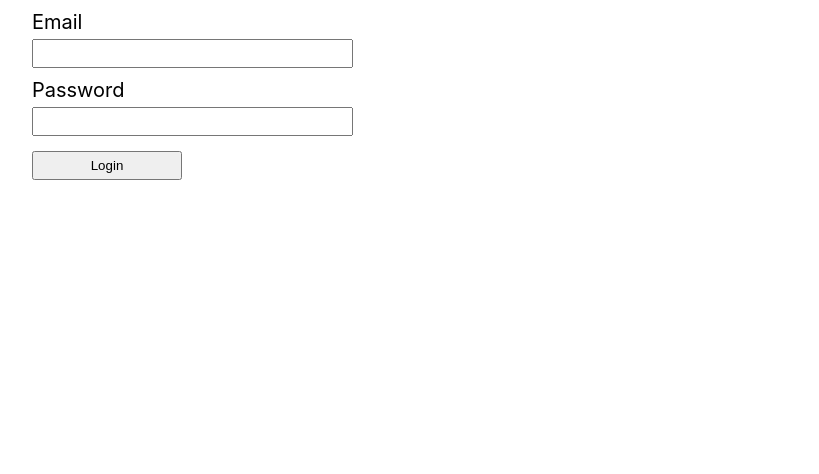
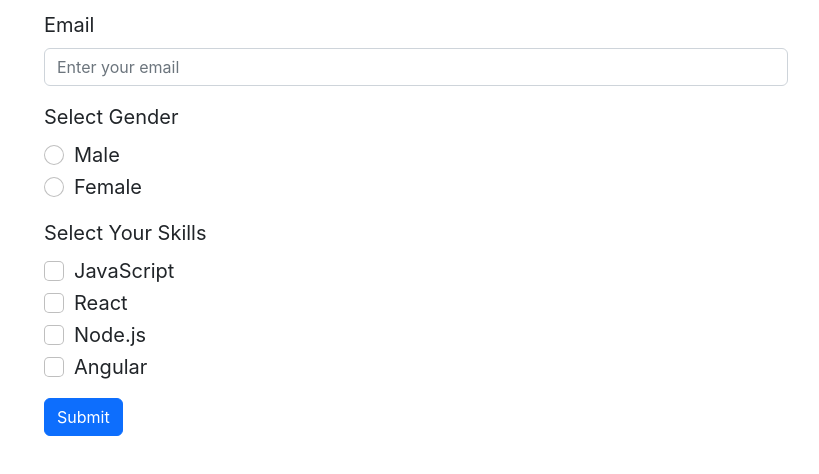
Before and after one commit to christianboyle/react-hook-form, a React (Vite) app: page / in a window 1280 px wide. Shown: the top 474 px of the page, without its empty margins (224-1043 px from the left). Built offline with nearby package versions, Linux system fonts and the light colour scheme.

Commit message:
add checkbox/radio bootstrap inputs

```diff
--- a/package.json
+++ b/package.json
@@ -9,7 +9,9 @@
     "preview": "vite preview"
   },
   "dependencies": {
+    "bootstrap": "^5.2.2",
     "react": "^18.2.0",
+    "react-bootstrap": "^2.5.0",
     "react-dom": "^18.2.0",
     "react-hook-form": "^7.38.0"
   },
--- a/src/App.jsx
+++ b/src/App.jsx
@@ -1,76 +1,89 @@
-import React, { useState } from 'react'
+import React from 'react'
+import { Button, Form } from 'react-bootstrap'
 import { useForm } from 'react-hook-form'
 import './styles.css'
 
 export default function App() {
-  const [successMsg, setSuccessMsg] = useState('')
   const {
     register,
     handleSubmit,
-    formState: { errors },
-    reset
+    formState: { errors }
   } = useForm()
 
   const onSubmit = (data) => {
     console.log(data)
-    setSuccessMsg('User registration is successful.')
-    reset()
   }
 
   return (
-    <div className='App'>
+    <div className='container'>
       <form onSubmit={handleSubmit(onSubmit)}>
-        {successMsg && <p className='success-msg'>{successMsg}</p>}
-        <div className='form-control'>
-          <label>Email</label>
-          <input
-            type='text'
-            name='email'
+        <Form.Group className='mb-3' controlId='email'>
+          <Form.Label>Email</Form.Label>
+          <Form.Control
+            type='email'
+            placeholder='Enter your email'
             {...register('email', {
-              required: 'Email is required.',
+              required: 'Please enter your email',
               pattern: {
                 value: /^[^@ ]+@[^@ ]+\.[^@ .]{2,}$/,
-                message: 'Email is not valid.'
+                message: 'Please enter a valid email'
               }
             })}
           />
           {errors.email && <p className='errorMsg'>{errors.email.message}</p>}
-        </div>
-        <div className='form-control'>
-          <label>Password</label>
-          <input
-            type='password'
-            name='password'
-            {...register('password', {
-              required: true,
-              validate: {
-                checkLength: (value) => value.length >= 6,
-                matchPattern: (value) =>
-                  /(?=.*\d)(?=.*[a-z])(?=.*[A-Z])(?!.*\s)(?=.*[!@#$*])/.test(
-                    value
-                  )
-              }
+        </Form.Group>
+        <Form.Group className='mb-3' controlId='gender'>
+          <Form.Label>Select Gender</Form.Label>
+          <Form.Check
+            type='radio'
+            label='Male'
+            value='male'
+            {...register('gender', {
+              required: 'Please select your gender'
             })}
           />
-          {errors.password?.type === 'required' && (
-            <p className='errorMsg'>Password is required.</p>
-          )}
-          {errors.password?.type === 'checkLength' && (
-            <p className='errorMsg'>
-              Password should be at-least 6 characters.
-            </p>
-          )}
-          {errors.password?.type === 'matchPattern' && (
-            <p className='errorMsg'>
-              Password should contain at least one uppercase letter, lowercase
-              letter, digit, and special symbol.
-            </p>
-          )}
-        </div>
-        <div className='form-control'>
-          <label></label>
-          <button type='submit'>Login</button>
-        </div>
+          <Form.Check
+            type='radio'
+            label='Female'
+            value='female'
+            {...register('gender')}
+          />
+          {errors.gender && <p className='errorMsg'>{errors.gender.message}</p>}
+        </Form.Group>
+        <Form.Group className='mb-3' controlId='skills'>
+          <Form.Label>Select Your Skills</Form.Label>
+          <Form.Check
+            type='checkbox'
+            label='JavaScript'
+            value='JavaScript'
+            {...register('skills', {
+              required: 'Please select at-least one skill'
+            })}
+          />
+          <Form.Check
+            type='checkbox'
+            label='React'
+            value='react'
+            {...register('skills')}
+          />
+          <Form.Check
+            type='checkbox'
+            label='Node.js'
+            value='nodejs'
+            {...register('skills')}
+          />
+          <Form.Check
+            type='checkbox'
+            label='Angular'
+            value='angular'
+            {...register('skills')}
+          />
+          {errors.skills && <p className='errorMsg'>{errors.skills.message}</p>}
+        </Form.Group>
+        <label></label>
+        <Button type='submit' variant='primary'>
+          Submit
+        </Button>
       </form>
     </div>
   )
--- a/src/main.jsx
+++ b/src/main.jsx
@@ -1,5 +1,6 @@
 import React from 'react'
 import ReactDOM from 'react-dom/client'
+import 'bootstrap/dist/css/bootstrap.min.css'
 import App from './App'
 
 ReactDOM.createRoot(document.getElementById('root')).render(
```
Also changed, not shown: 1 other file (tests, documents, lock files or other folders).
